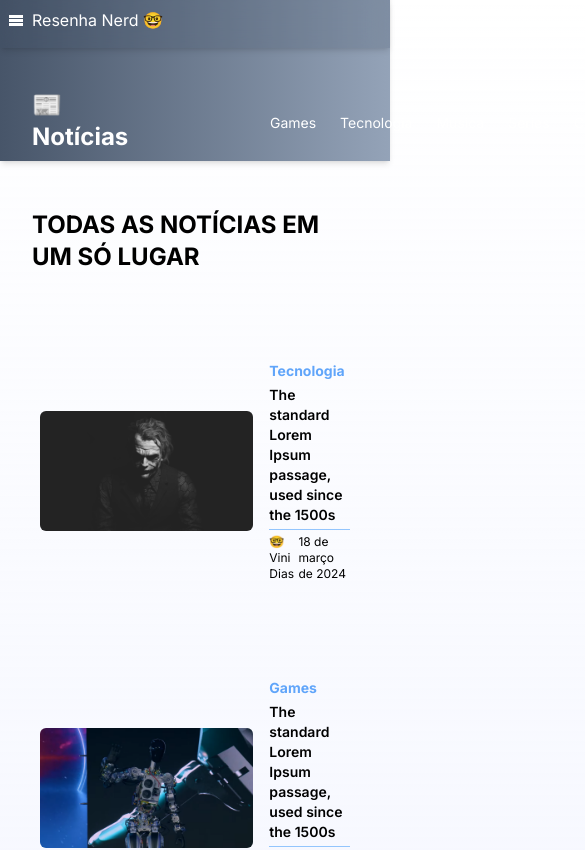
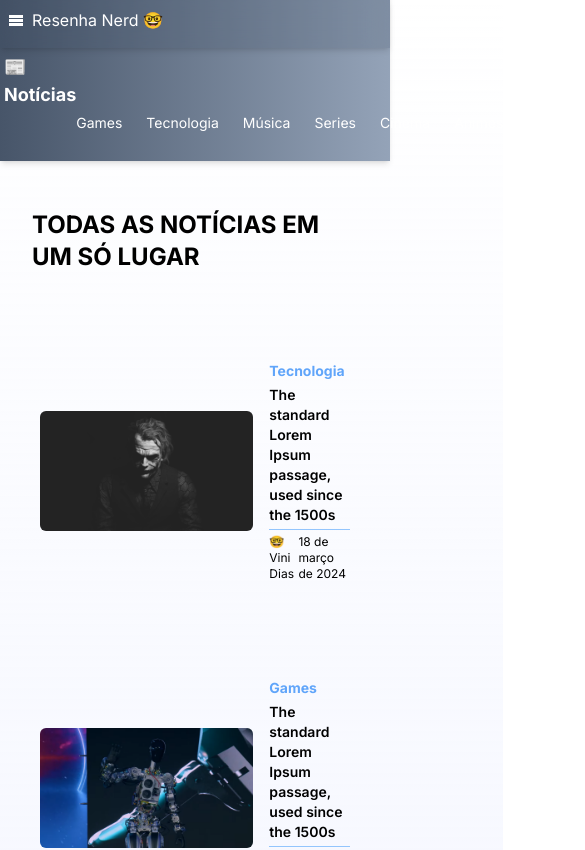
Before and after one commit to vinnidias/resenha-nerd, a Next.js app in the folder resenha-nerd/front-end/: page /noticias in a window 390 px wide. Shown: the top 850 px of the page, 585 px wide, since content can reach past the window. Built offline with nearby package versions, Linux system fonts and the light colour scheme.

Commit message:
ajustes de responsividade

```diff
--- a/resenha-nerd/front-end/src/components/NewsNavbar/index.tsx
+++ b/resenha-nerd/front-end/src/components/NewsNavbar/index.tsx
@@ -29,9 +29,9 @@ export default function NewsNavbar() {
   ];
 
   return (
-    <nav className="flex w-full px-8 pt-28 gap-24 h-48 items-center bg-gradient-to-r from-slate-600 to-slate-400 shadow-md">
-      <h1 className="text-2xl text-white font-bold">📰 Notícias</h1>
-      <ul className="flex w-[50%] ml-[14%] items-center pt-4 justify-between gap-6 h-20">
+    <nav className="flex w-full md:px-8 pl-1 pt-28  md:gap-24 h-48 items-center bg-gradient-to-r from-slate-600 to-slate-400 shadow-md">
+      <h1 className="text-lg mb-20 md:mb-0 md:text-2xl text-white font-bold">📰 Notícias</h1>
+      <ul className="flex text-sm md:w-[50%] md:ml-[14%] items-center md:pt-4 pt-4 justify-between gap-6 h-20  border-black">
         {categorys.map((category, index) => (
           <li key={index} className="text-sm pt-4 ease-in-out duration-300 hover:border-b-4 hover:border-blue-400 h-full">
             <Link href={category.link} className="text-white hover:text-white">{category.name}</Link>
```
